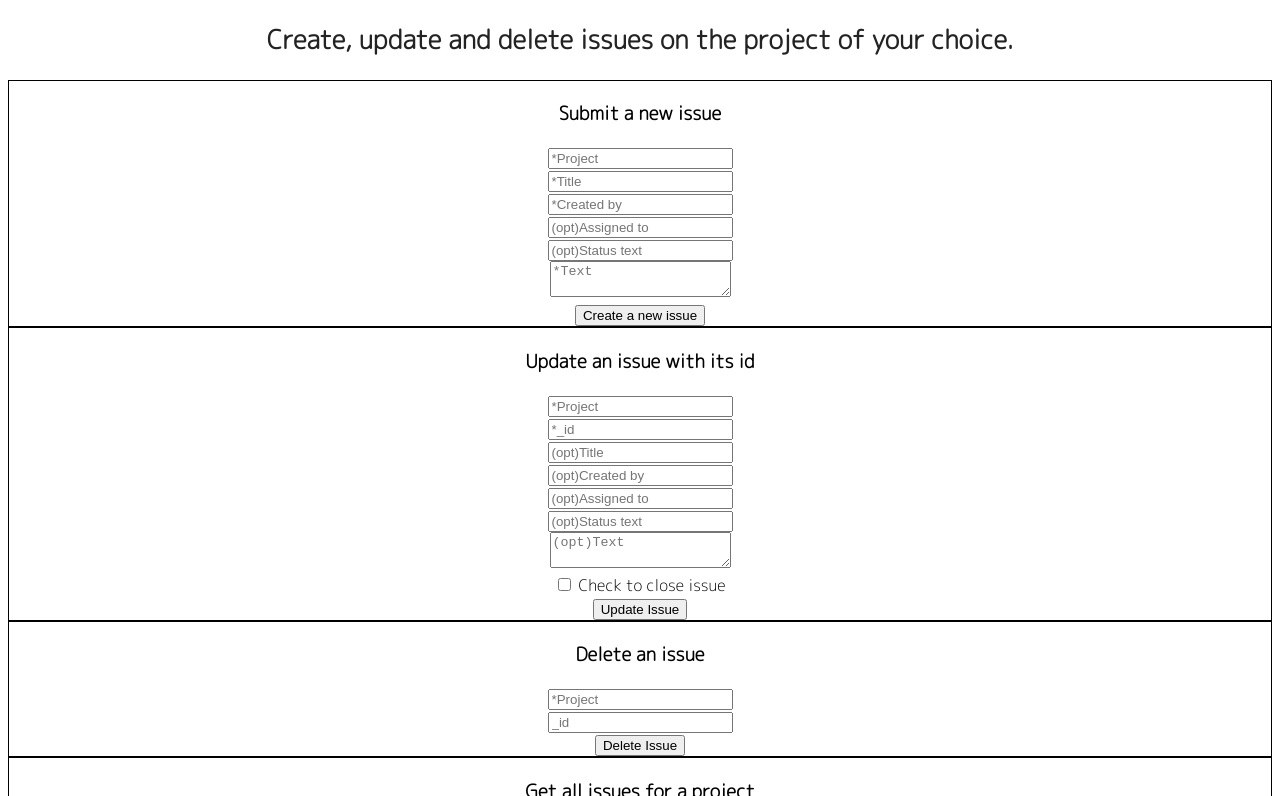
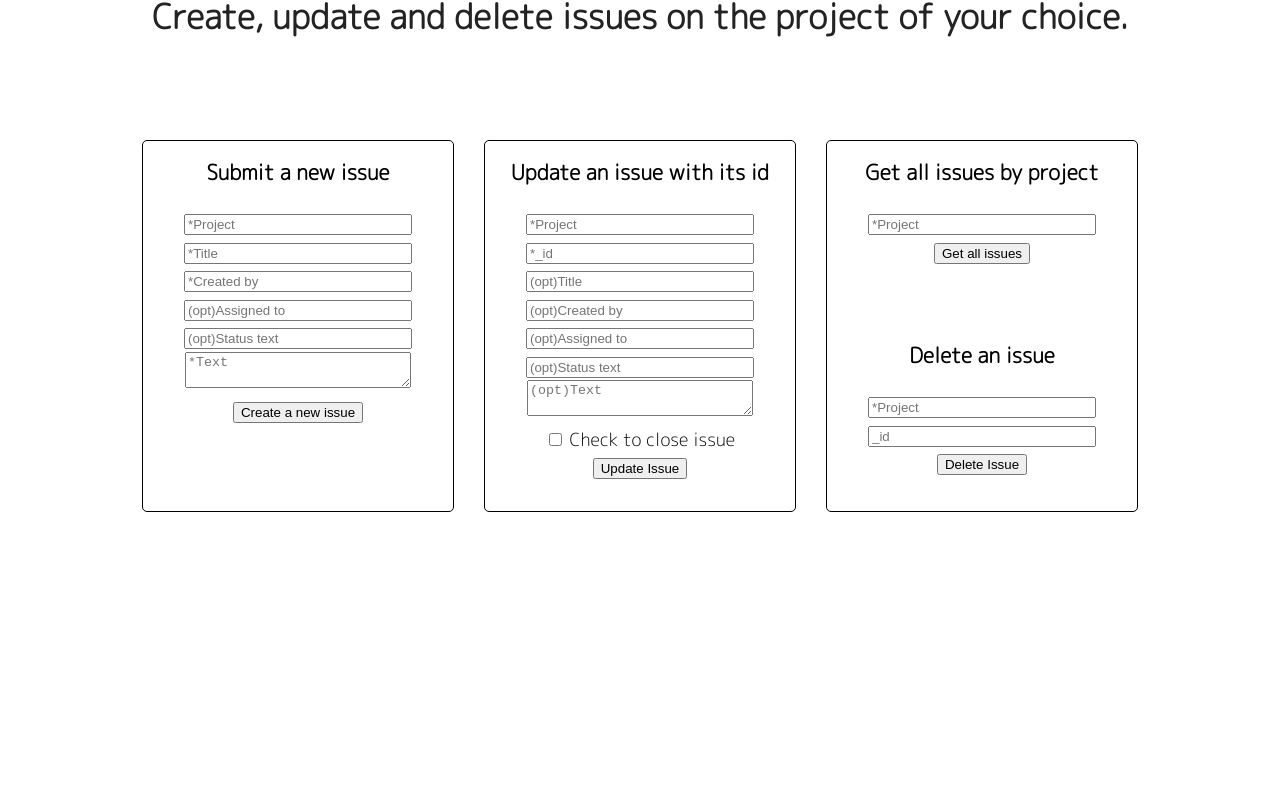
Before and after one commit to C-Hg/issue-tracker, a website: page views/index.html in a window 1280 px wide. Shown: the part 120-916 px from the top of the page. After the commit the page ends 800 px from the top, so only its background shows below. Drawn offline with Linux system fonts and the light colour scheme; files that its build step writes are made by us from their sources.

Commit message:
polished front end

```diff
--- a/controllers/retrieveIssues.controller.js
+++ b/controllers/retrieveIssues.controller.js
@@ -27,7 +27,7 @@ exports.retrieve_issues = async function (req, res) {
         //the conversion to proper objects and not mongodb documents allows testing
         let arrayOfIssues = convertIssues(issues);
         res.json({
-            string: `There is currently ${issues.length} issues for this project, see below for details.`,
+            string: `There are currently ${issues.length} issues for this project, see below for details.`,
             issues: arrayOfIssues
         });
         return;
--- a/public/style.css
+++ b/public/style.css
@@ -4,20 +4,27 @@ body {
 }
 
 h1 {
-    margin-top: 50px;
+    margin-top: 30px;
+    margin-bottom: 0px;
     color: #242323;
-    font-size: 42px;
+    font-size: 48px;
     font-weight: bold;
 }
 
 h2 {
-    font-size: 26px;
+    font-size: 34px;
+    margin-top: 10px;
     color: #242323;
 }
 
+h3 {
+    margin-top: 0px;
+}
+
 #result {
-    display: inline;
-    width: 50%;
+    display: block;
+    height: 40px;
+    width: 100%;
     margin: auto;
     font-family: 'M PLUS Rounded 1c', sans-serif;
     font-size: 28px;
@@ -25,8 +32,40 @@ h2 {
     color: #615F5E;
 }
 
+.inputField {
+    width: 220px;
+    margin-bottom: 2.5px;
+}
+
+#forms {
+    display: flex;
+    flex-direction: row;
+    flex-wrap: wrap;
+    justify-content: center;
+    width: 100%;
+}
+
 .border {
-    display: block;
-    margin: auto;
     border: 1px solid black;
+    border-radius: 5px;
+    height: 340px;
+    width: 280px;
+    font-size: 18px;
+    margin: 30px 15px 0 15px;
+    padding: 15px;
 }
+
+#lastBorder {
+    display: flex;
+    flex-direction: column;
+    flex-wrap: nowrap;
+    justify-content: space-between;
+}
+
+#jsonResult {
+    margin-top: 40px;
+}
+
+.deleteIssue {
+    margin-bottom: 20px;
+}
--- a/views/index.html
+++ b/views/index.html
@@ -18,52 +18,54 @@
         </h1>
     </header>
     <h2>Create, update and delete issues on the project of your choice.</h2>
-    <div id='testui'>
     <div id="result"></div>
+    <div id='forms'>
         <div class="border">
             <h3>Submit a new issue</h3>
             <form id="submitIssue">
-                <input id="f0project_name" type="text" name="project_name" placeholder="*Project" required><br>
-                <input id="f0issue_title" type="text" name="issue_title" placeholder="*Title" required><br>
-                <input id="f0created_by" type="text" name="created_by" placeholder="*Created by" required><br>
-                <input id="f0assigned_to" type="text" name="assigned_to" placeholder="(opt)Assigned to"><br>
-                <input id="f0status_text" type="text" name="status_text" placeholder="(opt)Status text"><br>
-                <textarea id="f0issue_text" type="text" name="issue_text" placeholder="*Text" required></textarea><br>
+                <input class="inputField" id="f0project_name" type="text" name="project_name" placeholder="*Project" required><br>
+                <input class="inputField" id="f0issue_title" type="text" name="issue_title" placeholder="*Title" required><br>
+                <input class="inputField" id="f0created_by" type="text" name="created_by" placeholder="*Created by" required><br>
+                <input class="inputField" id="f0assigned_to" type="text" name="assigned_to" placeholder="(opt)Assigned to"><br>
+                <input class="inputField" id="f0status_text" type="text" name="status_text" placeholder="(opt)Status text"><br>
+                <textarea class="inputField" id="f0issue_text" type="text" name="issue_text" placeholder="*Text" required></textarea><br>
                 <button type="submit">Create a new issue</button>
             </form>
-        </div>
         </div>
         <div class="border">
             <h3>Update an issue with its id</h3>
             <form id="UpdateIssue">
-            <input id="f1project_name" type="text" name="project_name" placeholder="*Project" required><br>
-            <input id="f1id" type="text" name="_id" placeholder="*_id" required=><br>
-            <input id="f1issue_title" type="text" name="issue_title" placeholder="(opt)Title"><br>
-            <input id="f1created_by" type="text" name="created_by" placeholder="(opt)Created by"><br>
-            <input id="f1assigned_to" type="text" name="assigned_to" placeholder="(opt)Assigned to"><br>
-            <input id="f1status_text" type="text" name="status_text" placeholder="(opt)Status text"><br>
-            <textarea id="f1issue_text" type="text" name="issue_text" placeholder="(opt)Text"></textarea><br>
+                <input class="inputField" id="f1project_name" type="text" name="project_name" placeholder="*Project" required><br>
+                <input class="inputField" id="f1id" type="text" name="_id" placeholder="*_id" required=><br>
+                <input class="inputField" id="f1issue_title" type="text" name="issue_title" placeholder="(opt)Title"><br>
+                <input class="inputField" id="f1created_by" type="text" name="created_by" placeholder="(opt)Created by"><br>
+                <input class="inputField" id="f1assigned_to" type="text" name="assigned_to" placeholder="(opt)Assigned to"><br>
+                <input class="inputField" id="f1status_text" type="text" name="status_text" placeholder="(opt)Status text"><br>
+                <textarea class="inputField" id="f1issue_text" type="text" name="issue_text" placeholder="(opt)Text"></textarea><br>
                 <label><input id="f1close_issue" type="checkbox" name="closeIssue"> Check to close issue</label><br>
                 <button type="submit">Update Issue</button>
             </form>
         </div>
-    <div class="border">
+        <div class="border" id="lastBorder">
+            <div class="getIssues">
+                <h3>Get all issues by project</i></h3>
+                <form id="getIssues">
+                    <input class="inputField" id="f2project_name" type="text" name="project_name" placeholder="*Project" required><br>
+                    <button type="submit">Get all issues</button>
+                </form>
+            </div>
+            <div class="deleteIssue">
                 <h3>Delete an issue</i></h3>
                 <form id="deleteIssue">
-            <input id="f2project_name" type="text" name="project_name" placeholder="*Project" required><br>
-            <input id="f2id" type="text" name="_id" placeholder="_id" required><br>
+                    <input class="inputField" id="f3project_name" type="text" name="project_name" placeholder="*Project" required><br>
+                    <input class="inputField" id="f3id" type="text" name="_id" placeholder="_id" required><br>
                     <button type="submit">Delete Issue</button>
                 </form>
             </div>
-    <div class="border">
-        <h3>Get all issues for a project</i></h3>
-        <form id="getIssues">
-            <input id="f3project_name" type="text" name="project_name" placeholder="*Project" required><br>
-            <button type="submit">Get all issues</button>
-        </form>
         </div>
-    <code id='jsonResult'></code>
     </div>
+    <div id='jsonResult'></div>
+
 
     <script>
         window.onload = function () {
@@ -116,28 +118,10 @@
                 };
             });
 
-            //handles the third form : delete an issue
+            //handles the third form : retrieve all issues for a project
             document.forms[2].addEventListener("submit", function (e) {
                 e.preventDefault();
-                let data = { id: f2id.value };
                 let project = f2project_name.value;
-                let query = "api/issues/" + project;
-                let req = new XMLHttpRequest();
-                req.open("DELETE", query, true);
-                req.setRequestHeader('Content-Type', 'application/json');
-                req.send(JSON.stringify(data));
-                req.onload = function () {
-                    let json = JSON.parse(req.responseText);
-                    document.getElementById('result').innerHTML = json.string;
-                    document.getElementById('jsonResult').innerHTML = "Raw JSON response : " + req.responseText;
-                };
-            });
-
-            //handles the fourth form : retrieve all issues for a project
-            document.forms[3].addEventListener("submit", function (e) {
-                e.preventDefault();
-                //let data = { id: f2id.value };
-                let project = f3project_name.value;
                 let query = "api/issues/" + project;
                 let req = new XMLHttpRequest();
                 req.open("GET", query, true);
@@ -150,8 +134,23 @@
                 };
             });
 
+            //handles the fourth form : delete an issue
+            document.forms[3].addEventListener("submit", function (e) {
+                e.preventDefault();
+                let data = { id: f3id.value };
+                let project = f3project_name.value;
+                let query = "api/issues/" + project;
+                let req = new XMLHttpRequest();
+                req.open("DELETE", query, true);
+                req.setRequestHeader('Content-Type', 'application/json');
+                req.send(JSON.stringify(data));
+                req.onload = function () {
+                    let json = JSON.parse(req.responseText);
+                    document.getElementById('result').innerHTML = json.string;
+                    document.getElementById('jsonResult').innerHTML = "Raw JSON response : " + req.responseText;
+                };
+            });
         }
-
     </script>
 </body>
 
```
Also changed, not shown: test/Issue_retrieval.test.js (+2 -2 lines). Lines whose indentation alone changed are shown as unchanged.
